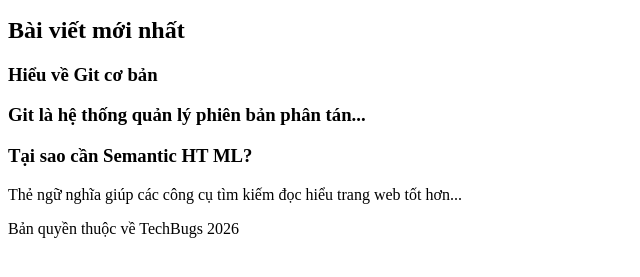
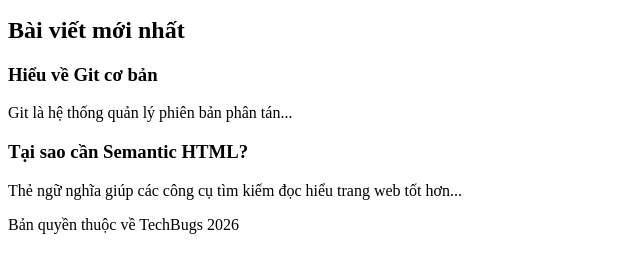
Before and after one commit to nguyenhuuthach20121990/1811---Tech-Blogs, a plain HTML site: page index.html in a window 1280 px wide. Shown: the part 127-404 px from the top of the page, without its empty margins (0-640 px from the left). Drawn offline with Linux system fonts and the light colour scheme.

Commit message:
sua loi cu phap

```diff
--- a/index.html
+++ b/index.html
@@ -14,22 +14,22 @@ HTML
     </header>
 
     <main class="content-area">
-        <h2>Bài viết mới nhất</h2>
         <section>
+            <h2>Bài viết mới nhất</h2>
             <article class="post">
-                <h3>Hiểu về Git cơ bản<h3>
-                        <p>Git là hệ thống quản lý phiên bản phân tán...</p>
+                <h3>Hiểu về Git cơ bản</h3>
+                <p>Git là hệ thống quản lý phiên bản phân tán...</p>
             </article>
             <article class="post">
-                <h3>Tại sao cần Semantic HT ML?</h3>
+                <h3>Tại sao cần Semantic HTML?</h3>
                 <p>Thẻ ngữ nghĩa giúp các công cụ tìm kiếm đọc hiểu trang web tốt hơn...</p>
             </article>
         </section>
     </main>
 
-    <Footer class="bottom-area">
+    <footer class="bottom-area">
         <p>Bản quyền thuộc về TechBugs 2026</p>
-    </Footer>
+    </footer>
 </body>
 
 </html>
```
Also changed, not shown: 1 other file.
